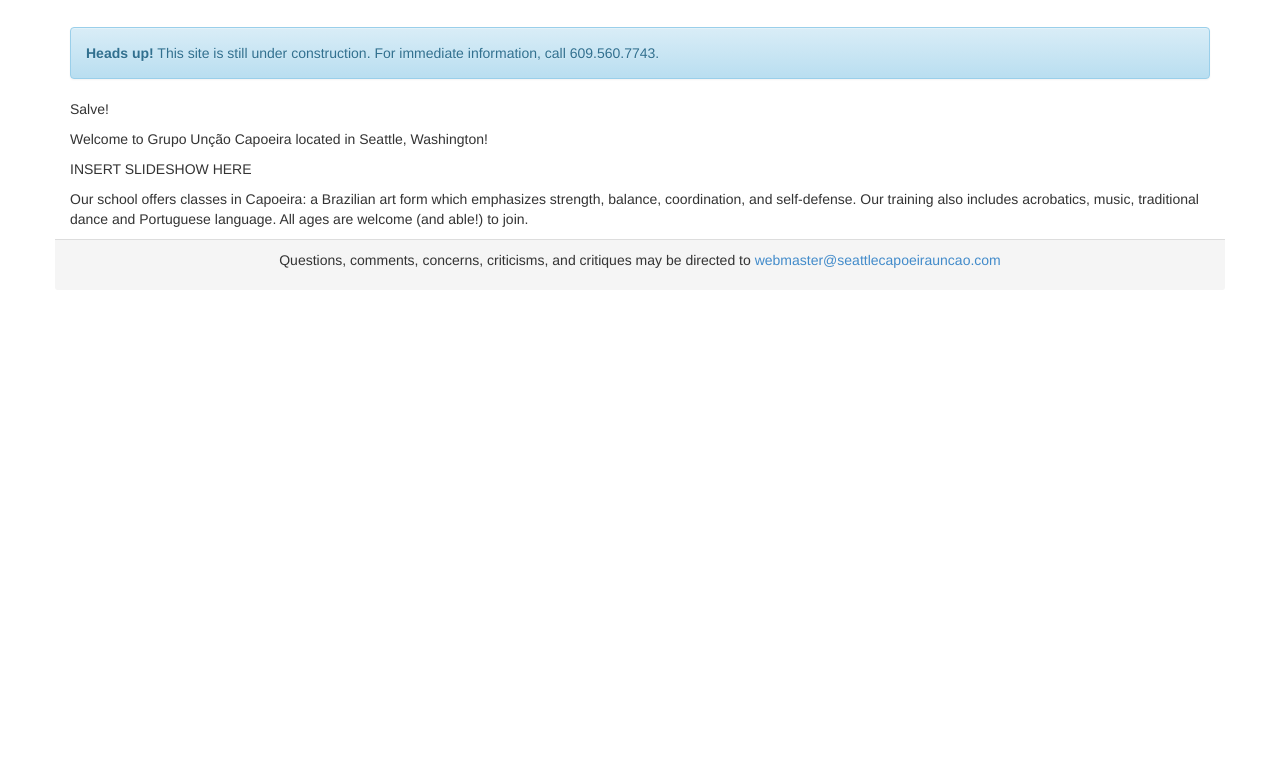
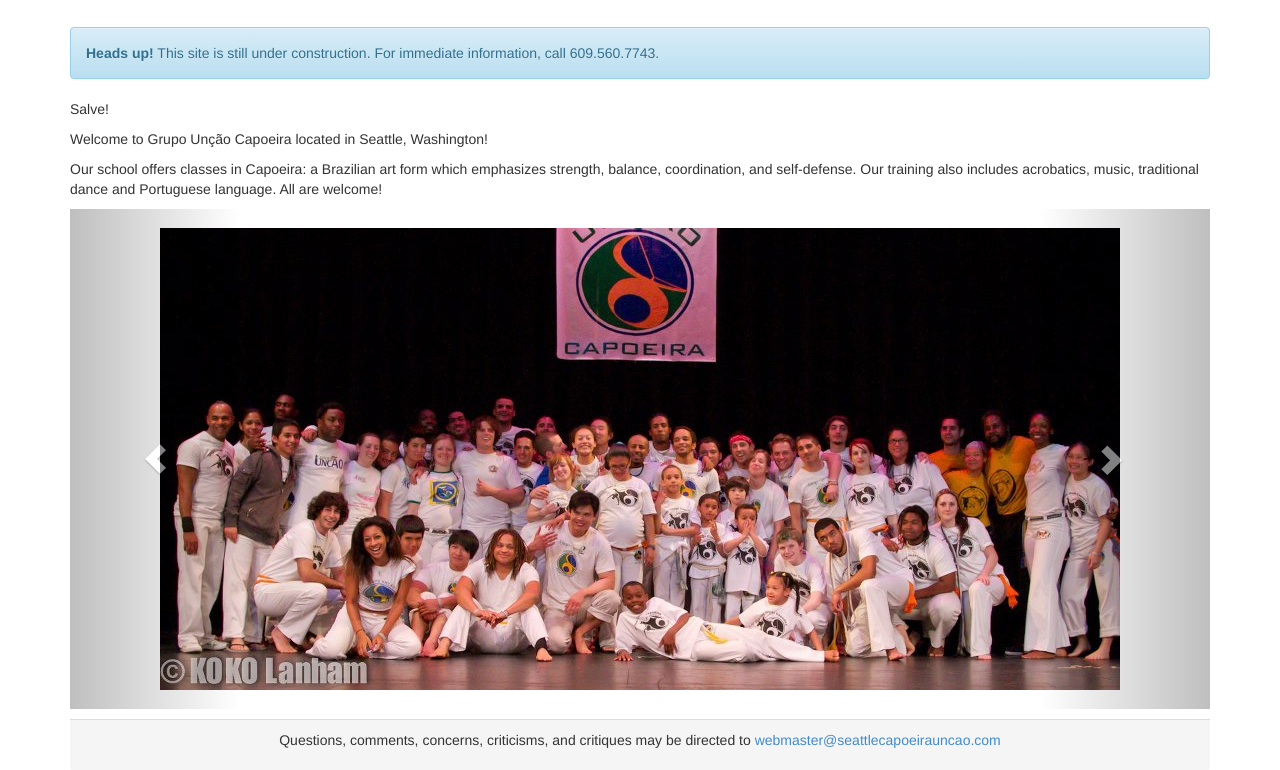
Before and after one commit to sgennaoui/sgennaoui.github.io, a plain HTML site: page index.html in a window 1280 px wide. Shown: the part 53-823 px from the top of the page. Before the commit the page ends 800 px from the top, so only its background shows below. Drawn offline with nearby package versions, Linux system fonts and the light colour scheme; a script that the page names is missing.

Commit message:
Add slideshow to homepage
Adds new pictures.
Adds the slideshow to the homepage.

```diff
--- a/index.html
+++ b/index.html
@@ -61,16 +61,40 @@
 
       <p>Salve!</p>
       <p>Welcome to Grupo Unção Capoeira located in Seattle, Washington!</p>
+      <p>Our school offers classes in Capoeira: a Brazilian art form which emphasizes strength, balance, coordination, and self-defense. Our training also includes acrobatics, music, traditional dance and Portuguese language. All are welcome!</p>
 
-      <p> INSERT SLIDESHOW HERE </p>
+      <div id="myCarousel" class="carousel slide">
+        <!-- Carousel items -->
+        <div class="carousel-inner">
+          <div class="item active">
+            <img src="assets/img/index/971782_10151645907081800_1522209754_n.jpg" alt="">
+          </div>
+          <div class="item">
+            <img src="assets/img/index/10253937_10152172830403335_5880246742093007107_n.jpg" alt="">
+          </div>
+          <div class="item">
+            <img src="assets/img/index/10314638_10152171024523335_6746477399403600306_n.jpg" alt="">
+          </div>
+          <div class="item">
+            <img src="assets/img/index/10336853_10152171020888335_8014658739190754417_n.jpg" alt="">
+          </div>
+        </div>
+        <!-- Carousel nav -->
+        <a class="carousel-control left" href="#myCarousel" data-slide="prev">
+          <span class="glyphicon glyphicon-chevron-left"></span>
+        </a>
+        <a class="carousel-control right" href="#myCarousel" data-slide="next">
+          <span class="glyphicon glyphicon-chevron-right"></span>
+        </a>
+      </div>
 
-      <p>Our school offers classes in Capoeira: a Brazilian art form which emphasizes strength, balance, coordination, and self-defense. Our training also includes acrobatics, music, traditional dance and Portuguese language. All ages are welcome (and able!) to join.</p>
+      <p />
 
-      <footer class="row">
-        <div class="panel-footer text-center">
+      <div class="panel-footer text-center">
+        <footer class="row">
           <p>Questions, comments, concerns, criticisms, and critiques may be directed to <a href="mailto:webmaster@seattlecapoeirauncao.com">webmaster@seattlecapoeirauncao.com</a></p>
-        </div>
-      </footer>
+        </footer>
+      </div>
     </div> <!-- /container -->
 
     <!-- Bootstrap core JavaScript
--- a/theme.css
+++ b/theme.css
@@ -2,3 +2,17 @@ body
 {
     padding-top: 40px;
 }
+.carousel .item
+{
+    height: 500px;
+}
+
+.carousel img
+{
+    position: absolute;
+    top: 0;
+    left: 0;
+    bottom: 0;
+    right: 0;
+    margin: auto;
+}
```
Also changed, not shown: assets/img/index/10253937_10152172830403335_5880246742093007107_n.jpg (added), assets/img/index/10314638_10152171024523335_6746477399403600306_n.jpg (added), assets/img/index/10336853_10152171020888335_8014658739190754417_n.jpg (added), assets/img/index/971782_10151645907081800_1522209754_n.jpg (added).
